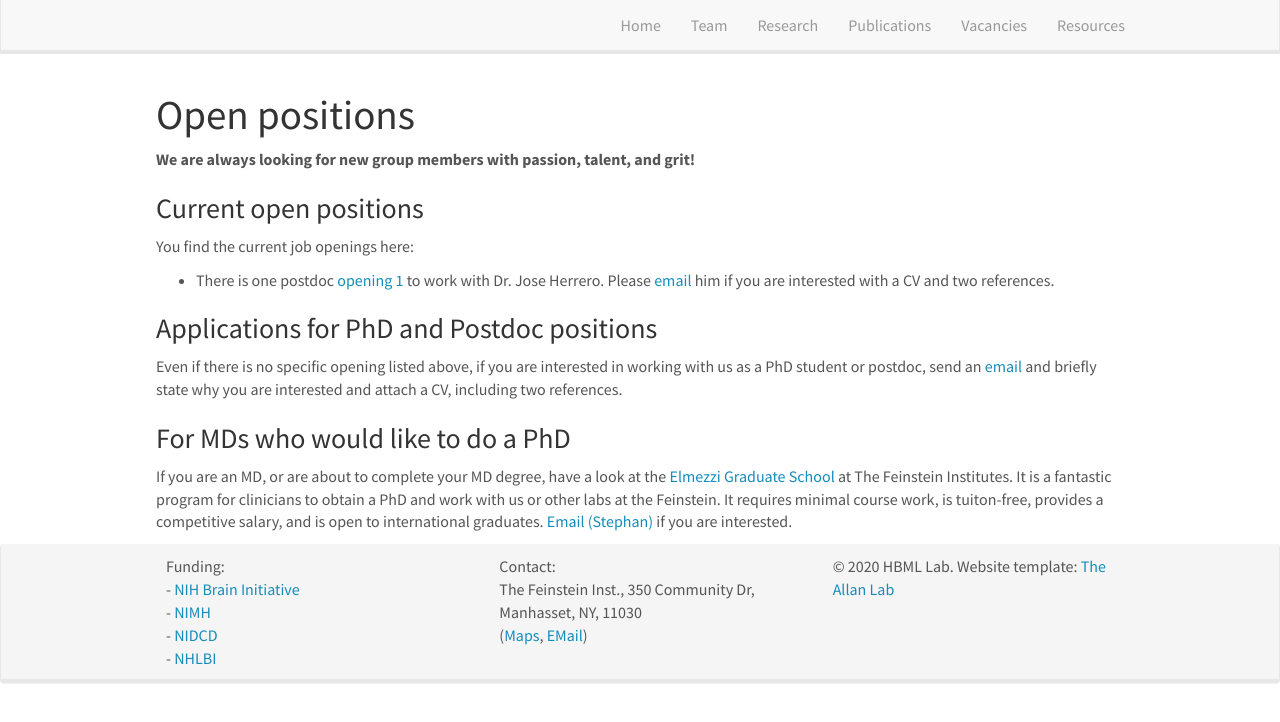
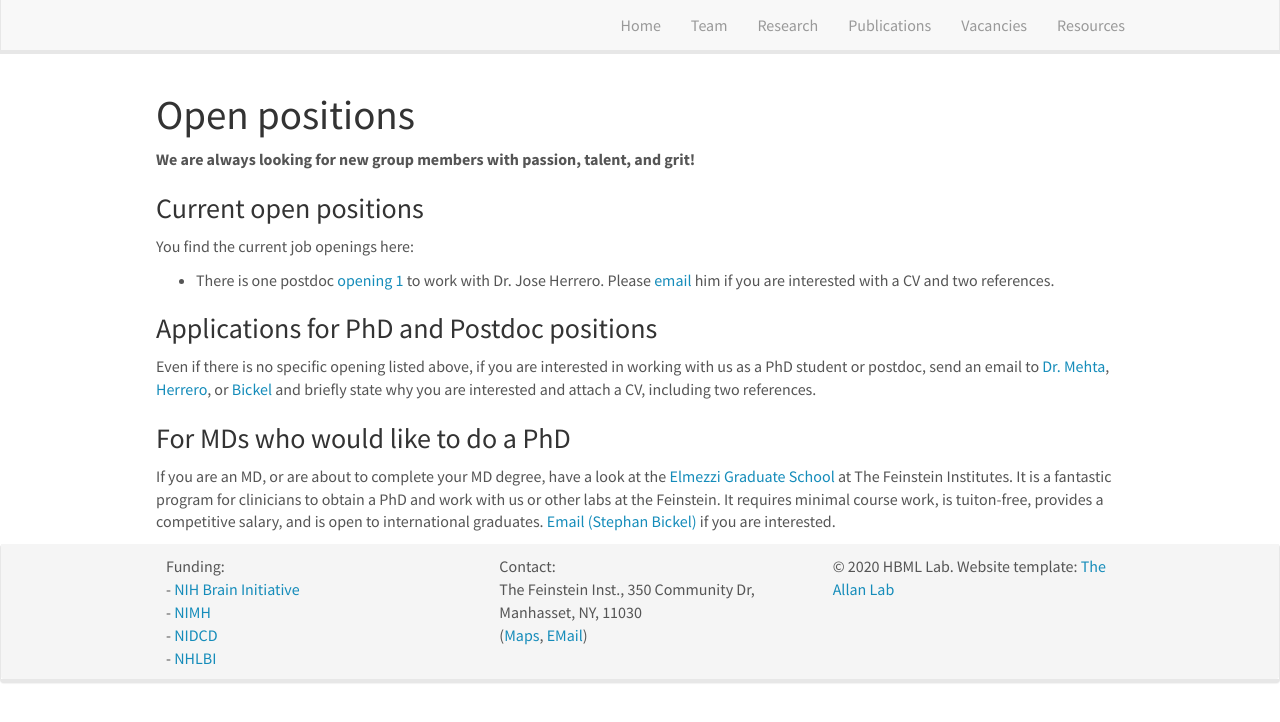
Before and after one commit to sarahgrjohnson/HBMLwebsite, a Jekyll site: the page built from _pages/openings.md, in a window 1280 px wide. Shown: the top 722 px of the page. Built offline with Jekyll 4.4.1, drawn with Linux system fonts in a browser that asks for light colours; nearby versions of some CDN libraries.

Commit message:
added pics and small comments

```diff
--- a/_data/hbml_team.yml
+++ b/_data/hbml_team.yml
@@ -35,7 +35,7 @@
   website:
 
 - name: Max Nentwich
-  photo: bio-photo.jpg
+  photo: max.jpg
   info: PostDoc with Stephan
   background: Neuroscience PhD, City College of New York (Parra Lab)
   email: mnentwich@northwell.edu
@@ -100,7 +100,7 @@
   github: https://github.com/sarahgrjohnson
 
 - name: Joshua Assi
-  photo: bio-photo.jpg
+  photo: jassi.jpg
   info: Research Assistant with Jose
   background:
   email: jassi@northwell.edu
--- a/_pages/openings.md
+++ b/_pages/openings.md
@@ -15,7 +15,7 @@ You find the current job openings here:
 - There is one postdoc [opening 1]({{ site.baseurl }}/downloads/GeneralPostdoc_2019_v01.pdf) to work with Dr. Jose Herrero. Please [email](mailto:jherrero@northwell.edu) him if you are interested with a CV and two references.
 
 ### Applications for PhD and Postdoc positions
-Even if there is no specific opening listed above, if you are interested in working with us as a PhD student or postdoc, send an [email](mailto:sbickel@northwell.edu) and briefly state why you are interested and attach a CV, including two references.
+Even if there is no specific opening listed above, if you are interested in working with us as a PhD student or postdoc, send an email to [Dr. Mehta](mailto:amehta@northwell.edu), [Herrero](mailto:jherreroru@northwell.edu), or [Bickel](mailto:sbickel@northwell.edu)  and briefly state why you are interested and attach a CV, including two references.
 
 ### For MDs who would like to do a PhD
-If you are an MD, or are about to complete your MD degree, have a look at the [Elmezzi Graduate School](https://www.northwell.edu/education-and-resources/elmezzi-graduate-school-of-molecular-medicine) at The Feinstein Institutes. It is a fantastic program for clinicians to obtain a PhD and work with us or other labs at the Feinstein. It requires minimal course work, is tuiton-free, provides a competitive salary, and is open to international graduates. [Email (Stephan)](mailto:sbickel@northwell.edu) if you are interested.
+If you are an MD, or are about to complete your MD degree, have a look at the [Elmezzi Graduate School](https://www.northwell.edu/education-and-resources/elmezzi-graduate-school-of-molecular-medicine) at The Feinstein Institutes. It is a fantastic program for clinicians to obtain a PhD and work with us or other labs at the Feinstein. It requires minimal course work, is tuiton-free, provides a competitive salary, and is open to international graduates. [Email (Stephan Bickel)](mailto:sbickel@northwell.edu) if you are interested.
```
Also changed, not shown: images/team/max.jpg (added), 6 other files.
